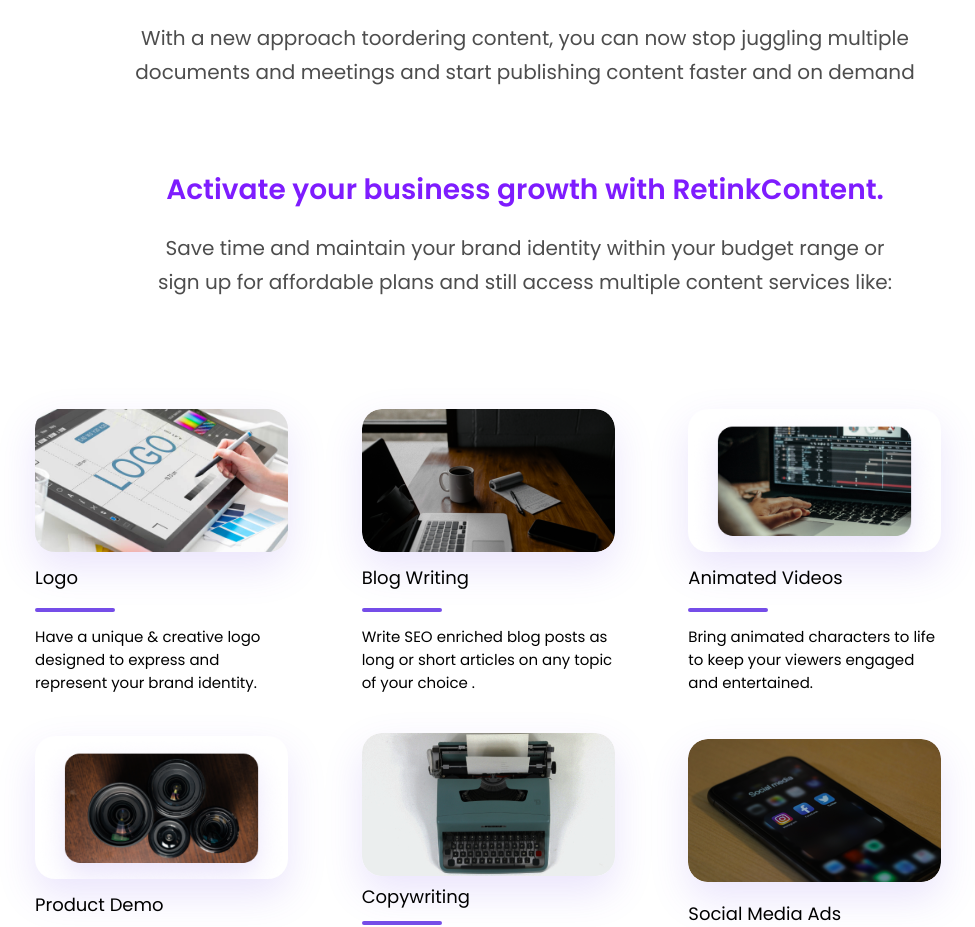
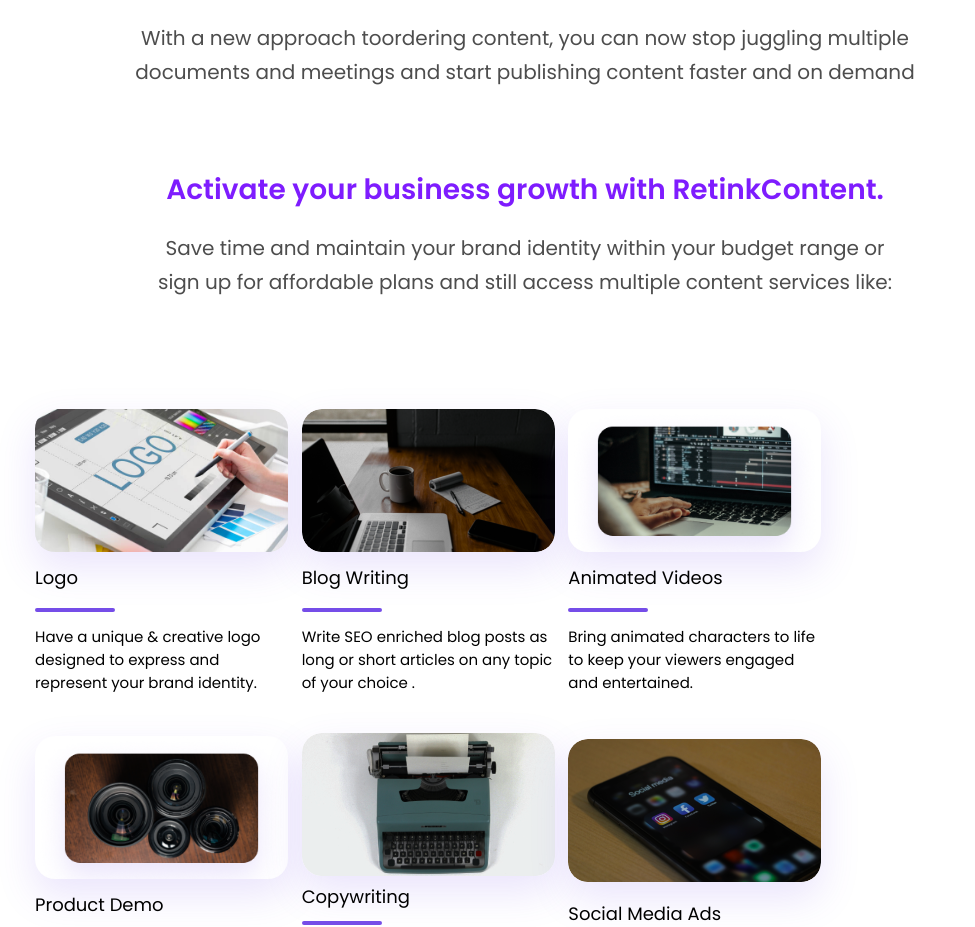
Before and after one commit to danthecm/Retink-Presale, a React (Create React App) app: page / in a window 1280 px wide. Shown: the part 2713-3640 px from the top of the page, without its empty margins (115-1090 px from the left). Built offline with nearby package versions, Linux system fonts and the light colour scheme.

Commit message:
what's up

```diff
--- a/src/components/Main.module.css
+++ b/src/components/Main.module.css
@@ -69,6 +69,7 @@
   align-items: center;
   justify-content: center;
   row-gap: 10px;
+  width: 800px;
 }
 
 .service {
```
